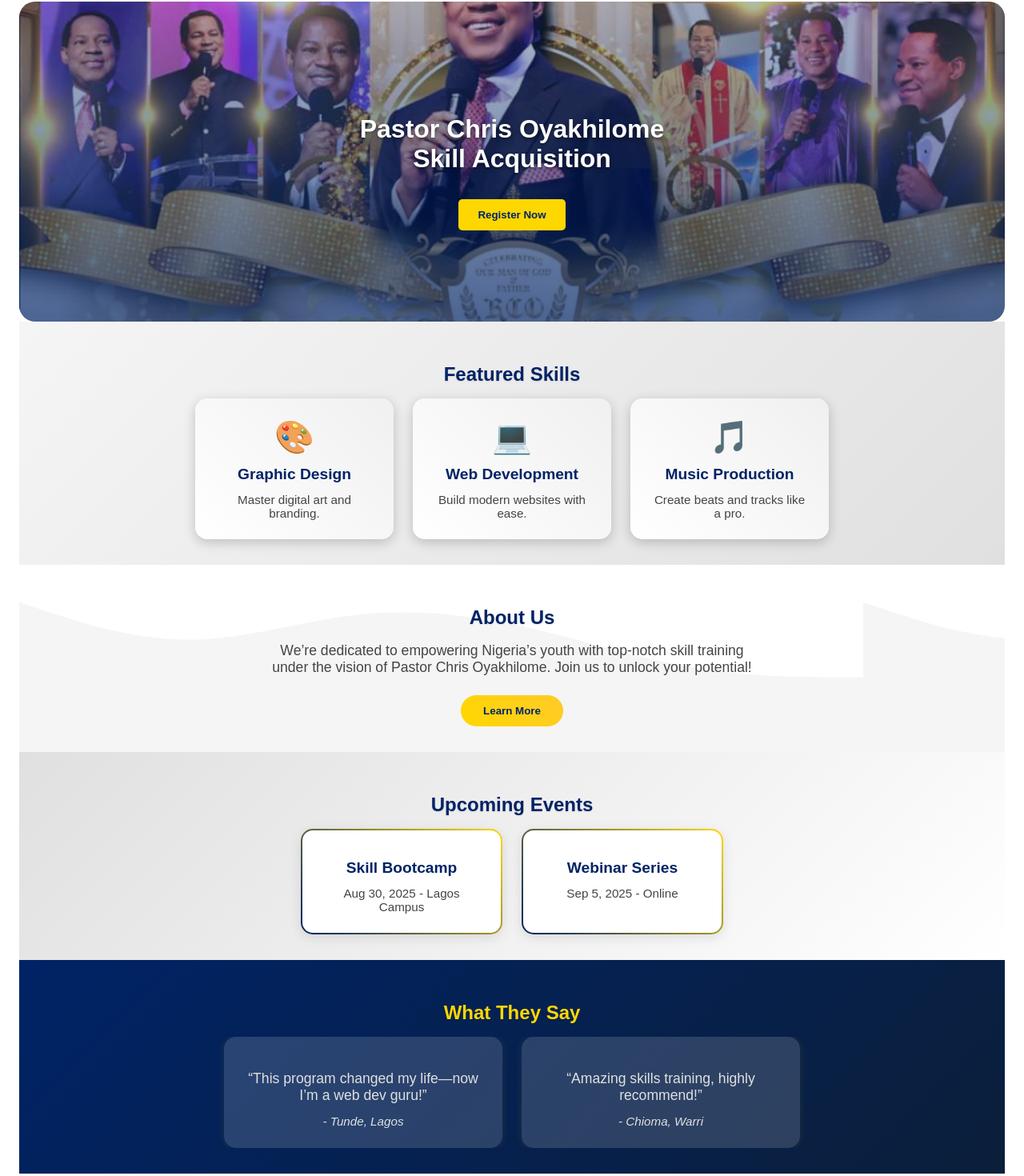
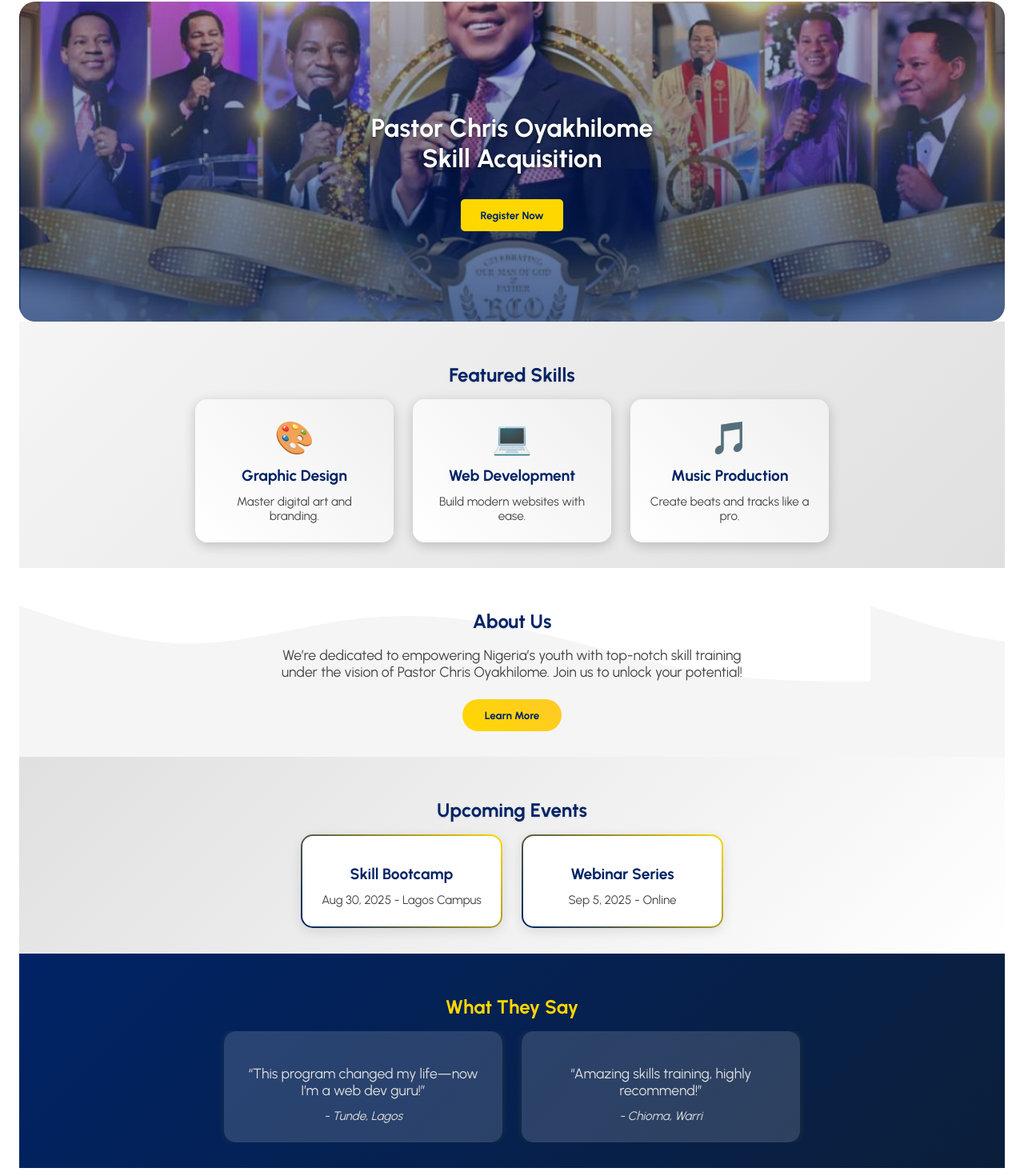
Before and after one commit to pco-skill-acquisition/pcoskillacquisition, a Next.js app: page / in a window 1280 px wide. Shown: the part 103-1573 px from the top of the page at 80% size. Built offline with nearby package versions, Linux system fonts and the light colour scheme.

Commit message:
Add Urbanist font-family to homepage.module.css

```diff
--- a/app/homepage.module.css
+++ b/app/homepage.module.css
@@ -31,7 +31,7 @@
 
 .title {
   color: #ffffff;
-  font-family: "Montserrat", sans-serif;
+  font-family: "Urbanist", sans-serif;
   font-weight: bold;
   font-size: 2rem;
   text-align: center;
@@ -50,7 +50,7 @@
   border: none;
   padding: 0.75rem 1.5rem;
   border-radius: 5px;
-  font-family: "Montserrat", sans-serif;
+  font-family: "Urbanist", sans-serif;
   font-weight: bold;
   cursor: pointer;
   transition: background-color 0.3s ease, transform 0.2s ease;
@@ -68,7 +68,7 @@
 }
 
 .sectionTitle {
-  font-family: "Montserrat", sans-serif;
+  font-family: "Urbanist", sans-serif;
   font-weight: bold;
   font-size: 1.5rem;
   color: #002366;
@@ -105,14 +105,14 @@
 }
 
 .skillCard h3 {
-  font-family: "Montserrat", sans-serif;
+  font-family: "Urbanist", sans-serif;
   font-size: 1.2rem;
   color: #002366;
   margin: 0.75rem 0;
 }
 
 .skillCard p {
-  font-family: "Montserrat", sans-serif;
+  font-family: "Urbanist", sans-serif;
   font-size: 0.95rem;
   color: #444;
   margin: 0;
@@ -127,7 +127,7 @@
 }
 
 .aboutText {
-  font-family: "Montserrat", sans-serif;
+  font-family: "Urbanist", sans-serif;
   font-size: 1.1rem;
   color: #444;
   margin-bottom: 1.5rem;
@@ -142,7 +142,7 @@
   border: none;
   padding: 0.75rem 1.75rem;
   border-radius: 25px;
-  font-family: "Montserrat", sans-serif;
+  font-family: "Urbanist", sans-serif;
   font-weight: bold;
   cursor: pointer;
   transition: background 0.3s ease, transform 0.3s ease, box-shadow 0.3s ease;
@@ -186,14 +186,14 @@
 }
 
 .eventCard h3 {
-  font-family: "Montserrat", sans-serif;
+  font-family: "Urbanist", sans-serif;
   font-size: 1.2rem;
   color: #002366;
   margin: 0.75rem 0;
 }
 
 .eventCard p {
-  font-family: "Montserrat", sans-serif;
+  font-family: "Urbanist", sans-serif;
   font-size: 0.95rem;
   color: #444;
   margin: 0;
@@ -228,19 +228,19 @@
 }
 
 .testimonialCard p {
-  font-family: "Montserrat", sans-serif;
+  font-family: "Urbanist", sans-serif;
   font-size: 1.1rem;
   margin-bottom: 0.75rem;
 }
 
 .testimonialCard span {
-  font-family: "Montserrat", sans-serif;
+  font-family: "Urbanist", sans-serif;
   font-size: 0.95rem;
   font-style: italic;
 }
 
 .sectionTitle {
-  font-family: "Montserrat", sans-serif;
+  font-family: "Urbanist", sans-serif;
   font-weight: bold;
   font-size: 1.5rem;
   margin-bottom: 1rem;
```
